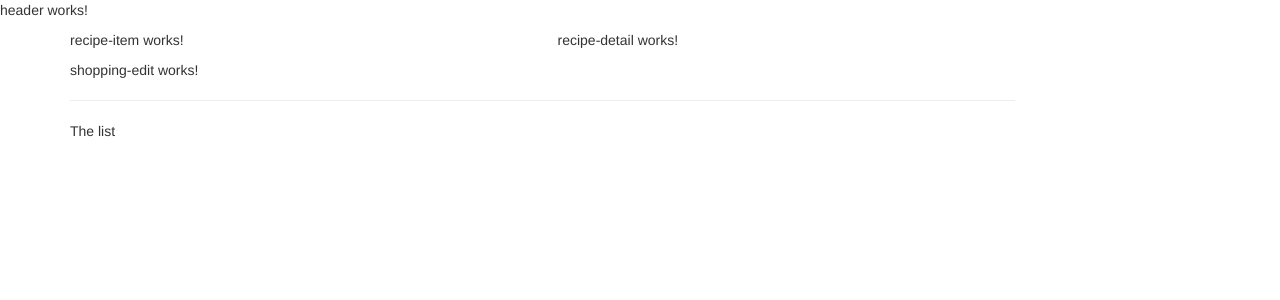
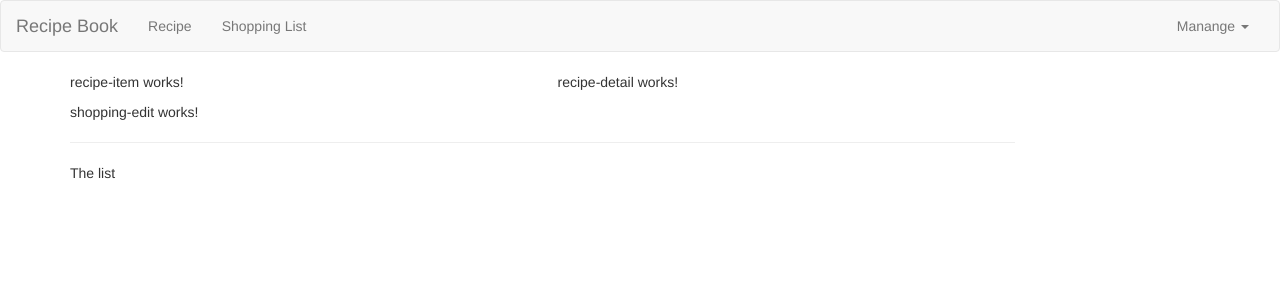
Before and after one commit to click2cloud-anupam/Household-app, an Angular app: page / in a window 1280 px wide. Shown: the top 300 px of the page. Built offline with nearby package versions, Linux system fonts and the light colour scheme.

Commit message:
added the recipes layout in the header comp

```diff
--- a/src/app/header/header.component.html
+++ b/src/app/header/header.component.html
@@ -1 +1,25 @@
-<p>header works!</p>
+<nav class="navbar navbar-default">
+    <div class="container-fluid">
+        <div class="navbar-header">
+            <button type="button" class="navbar-toggle" (click)="collapsed = !collapsed">
+              <span class="icon-bar" *ngFor="let iconBar of [1, 2, 3]"></span>
+            </button>
+            <a routerLink="/" class="navbar-brand">Recipe Book</a>
+          </div>
+          <div class="navbar-collapse" [class.collapse]="collapsed" (window:resize)="collapsed = true">
+            <ul class="nav navbar-nav">
+                <li><a href="#"> Recipe </a></li>
+                <li><a href="#"> Shopping List</a></li>
+            </ul>
+            <ul class="nav navbar-nav navbar-right">
+                <li class="dropdown">
+                    <a href="#" class="dropdown-toggle" role="button"> Manange <span class="caret"></span></a>
+                    <ul class="dropdown-menu">
+                        <li><a href="#"> Save Data</a></li>
+                        <li><a href="#">Fetch Data</a></li>
+                    </ul>
+                </li>
+            </ul>
+        </div>
+    </div>
+</nav>
--- a/src/app/header/header.component.ts
+++ b/src/app/header/header.component.ts
@@ -5,5 +5,5 @@
   templateUrl: './header.component.html'
 })
 export class HeaderComponent{
-
+  collapsed = true;
 }
```
